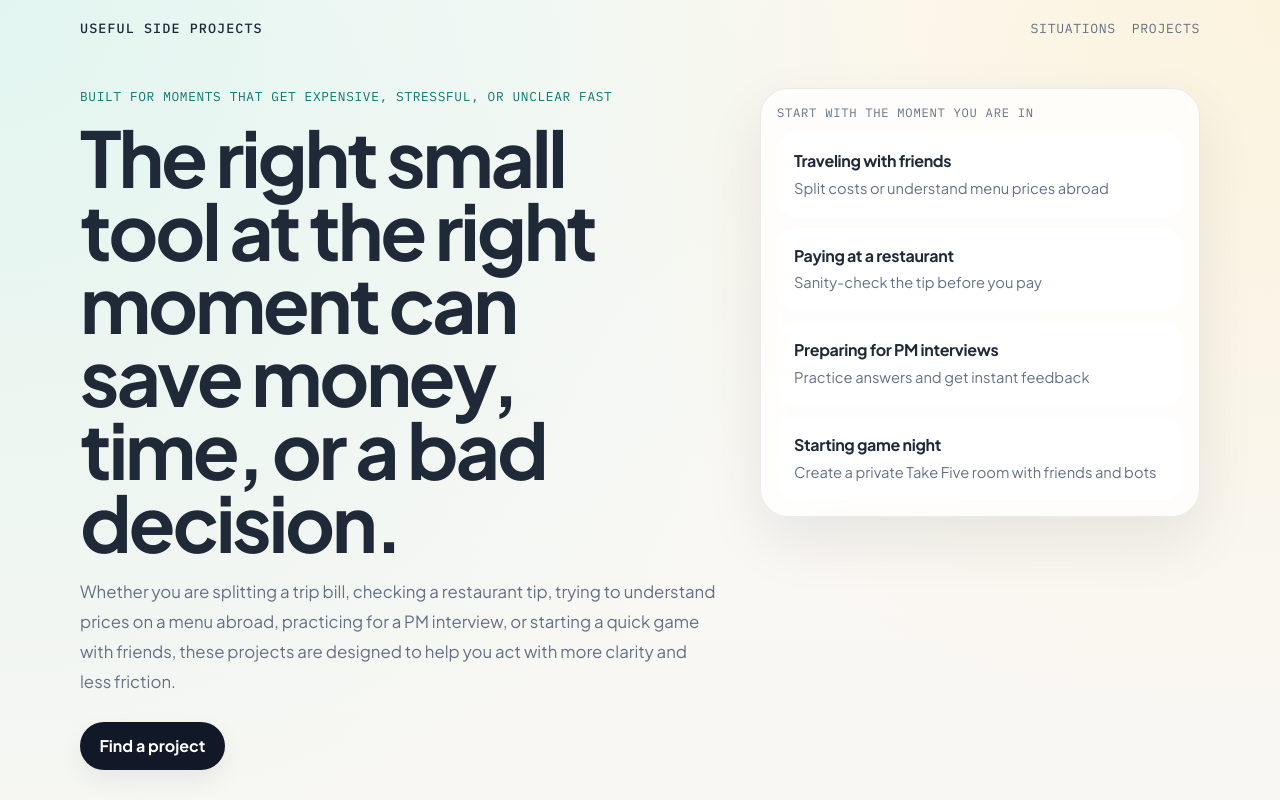
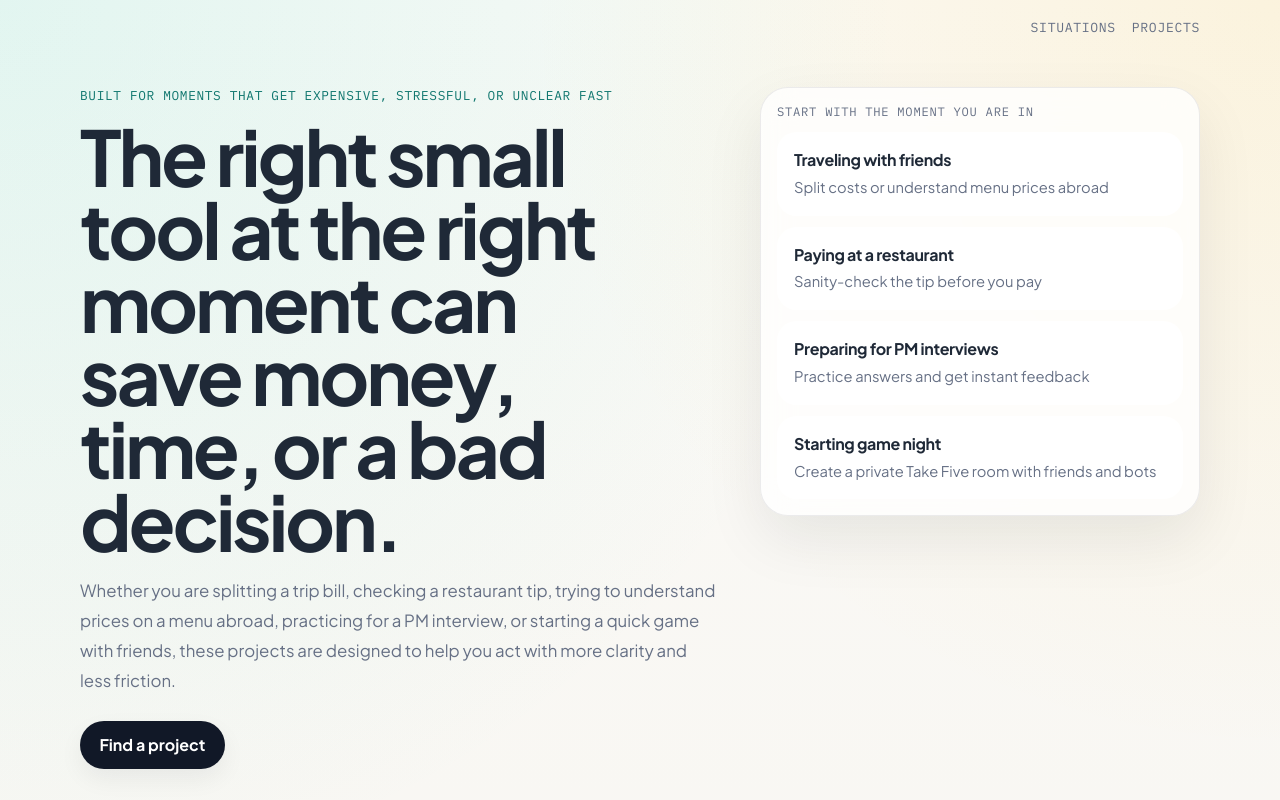
Before and after one commit to diegogoncalves/diegogoncalves.github.io, a plain HTML site: page index.html in a window 1280 px wide. Shown: the top 800 px of the page. Drawn offline with Linux system fonts and the light colour scheme.

Commit message:
Remove portfolio header brand

```diff
--- a/index.html
+++ b/index.html
@@ -19,7 +19,6 @@
   <body>
     <div class="site-shell">
       <header class="topbar">
-        <a class="brand" href="./">Useful Side Projects</a>
         <nav class="topnav">
           <a href="#situations">Situations</a>
           <a href="#projects">Projects</a>
--- a/styles.css
+++ b/styles.css
@@ -52,26 +52,18 @@ button {
 
 .topbar {
   display: flex;
-  justify-content: space-between;
+  justify-content: flex-end;
   align-items: center;
   gap: 1rem;
   padding: 1.2rem 0;
 }
 
-.brand,
 .topnav a,
 .eyebrow,
 .panel-label,
 .filter-button,
 .card-meta {
   font-family: "IBM Plex Mono", monospace;
-}
-
-.brand {
-  font-size: 0.84rem;
-  font-weight: 500;
-  letter-spacing: 0.08em;
-  text-transform: uppercase;
 }
 
 .topnav {
@@ -398,7 +390,7 @@ button {
   }
 
   .topbar {
-    padding: 0.9rem 0 0.35rem;
+    display: none;
   }
 
   .hero {
```
